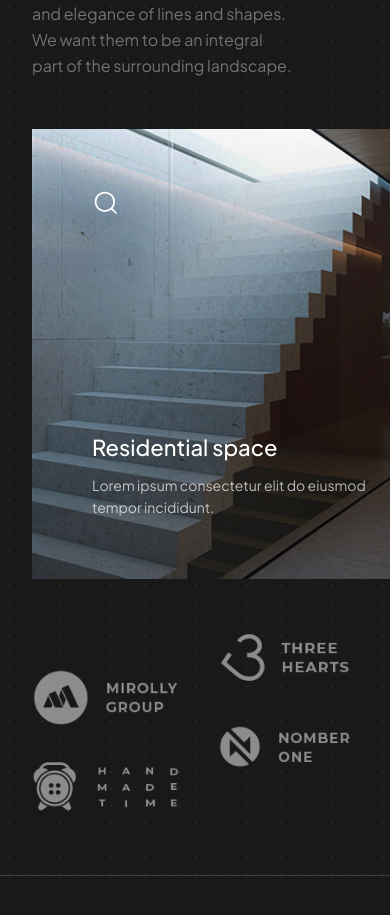
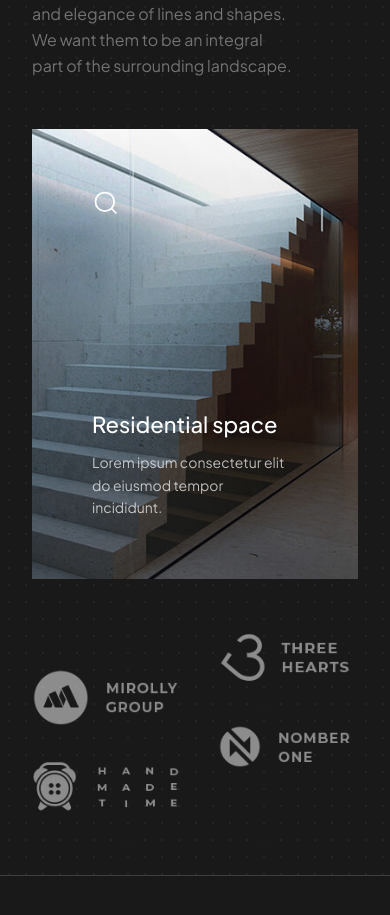
Before and after one commit to WycliffNK/archi-studio, a Next.js app: page / in a window 390 px wide. Shown: the part 2863-3778 px from the top of the page. Built offline with nearby package versions, Linux system fonts and the light colour scheme.

Commit message:
Fix outside-box-right-30: apply negative margin only at md+, reset on mobile
Co-Authored-By: Claude Sonnet 4.6 <noreply@anthropic.com>

```diff
--- a/components/ServicesSection.tsx
+++ b/components/ServicesSection.tsx
@@ -131,7 +131,8 @@ export default function ServicesSection() {
 
       {/* Slider row — outside-box-right-30: extends 30% past the container right edge */}
       <div data-srv-slider className="max-w-[1320px] mx-auto px-8 md:px-16 mb-[70px] md:mb-[90px]">
-        <div style={{ marginRight: "-30%" }}>
+        {/* outside-box-right-30 sm-outside-box-right-0 */}
+        <div className="mr-0 md:mr-[-30%]">
           <Swiper
             modules={[Autoplay]}
             slidesPerView={1}
```
